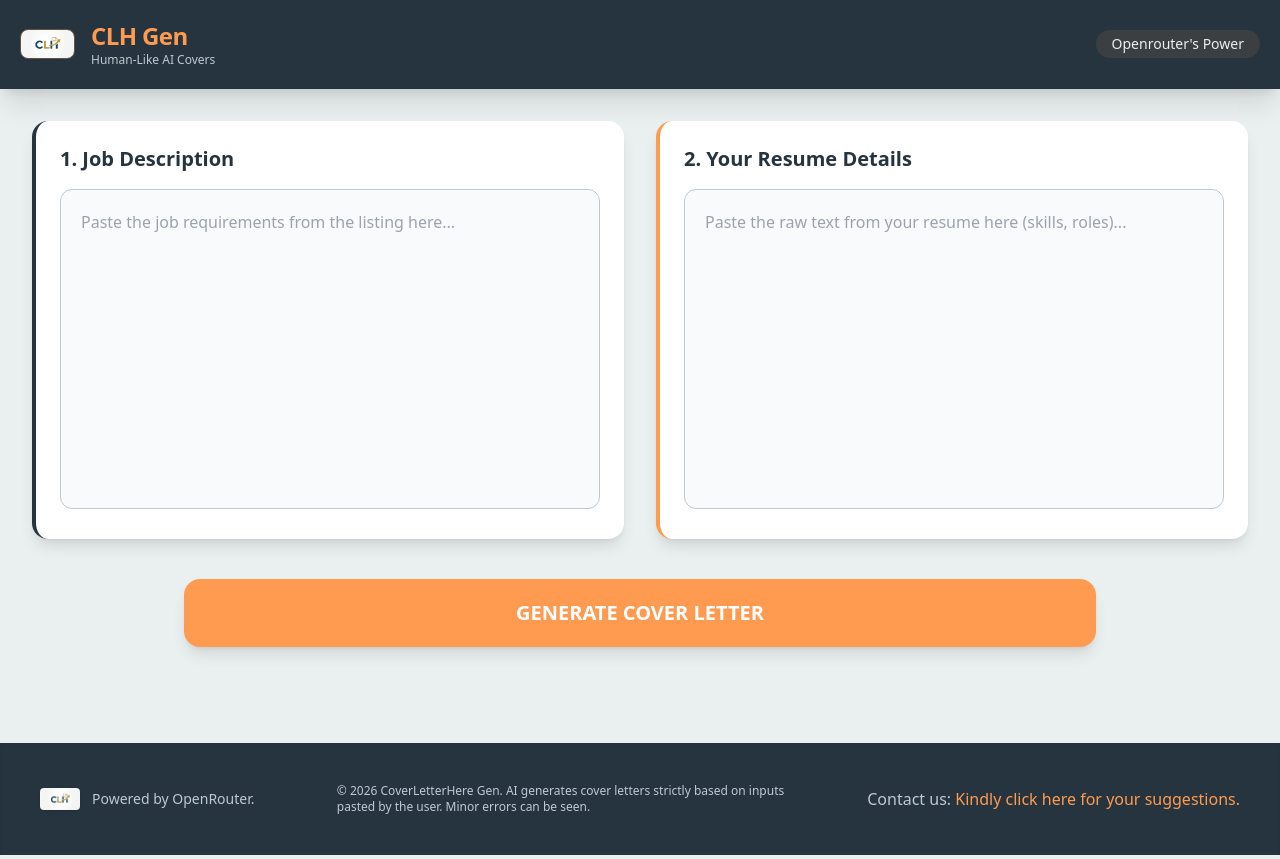
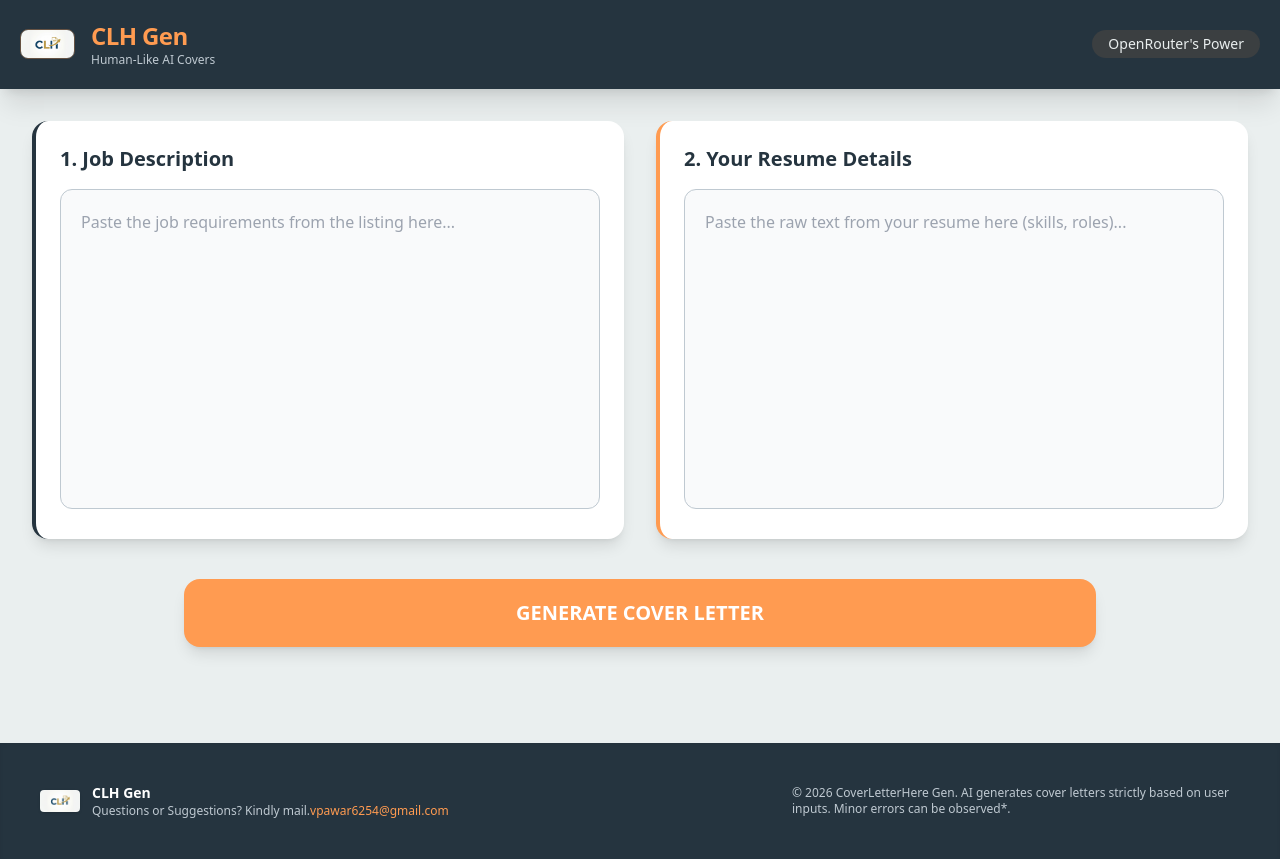
Before and after one commit to VishwajeetPawar08/CoverLetterHere, a Next.js app: page / in a window 1280 px wide. Built offline with nearby package versions, Linux system fonts and the light colour scheme.

Commit message:
minor edits in copy cl button, footer, header

```diff
--- a/app/page.tsx
+++ b/app/page.tsx
@@ -56,7 +56,7 @@
           </div>
         </div>
         <div className="text-[#EAEFEF] text-sm font-medium bg-[#FF9B51]/10 px-4 py-1 rounded-full hidden md:block">
-          Openrouter's Power
+          OpenRouter's Power
         </div>
       </nav>
 
@@ -154,12 +154,12 @@
                     navigator.clipboard.writeText(result);
                     alert("Copied to clipboard!");
                   }}
-                  className="flex items-center gap-2 bg-[#25343F] text-white px-4 py-2 rounded-lg hover:bg-black transition-all text-sm font-bold"
+                  className="flex items-center justify-center gap-2 bg-[#25343F] text-white px-4 py-2 rounded-lg hover:bg-black transition-all text-sm font-bold mx-auto md:mx-0"
                 >
                   <svg xmlns="http://www.w3.org/2000/svg" className="h-4 w-4" fill="none" viewBox="0 0 24 24" stroke="currentColor">
-                    <path strokeLinecap="round" strokeLinejoin="round" strokeWidth={2} d="Ref8 5H6a2 2 0 00-2 2v12a2 2 0 002 2h10a2 2 0 002-2v-1M8 5a2 2 0 002 2h2a2 2 0 002-2M8 5a2 2 0 012-2h2a2 2 0 012 2m0 0h2a2 2 0 012 2v3m2 4H10m0 0l3-3m-3 3l3 3" />
+                    <path strokeLinecap="round" strokeLinejoin="round" strokeWidth={2} d="M8 5H6a2 2 0 00-2 2v12a2 2 0 002 2h10a2 2 0 002-2v-1M8 5a2 2 0 002 2h2a2 2 0 002-2M8 5a2 2 0 012-2h2a2 2 0 012 2m0 0h2a2 2 0 012 2v3m2 4H10m0 0l3-3m-3 3l3 3" />
                   </svg>
-                  COPY LETTER
+                  <span>COPY LETTER</span>
                 </button>
 
 
@@ -181,18 +181,17 @@
         <div className="max-w-7xl mx-auto flex flex-col md:flex-row justify-between items-center text-center md:text-left gap-4">
           <div className="flex items-center gap-3">
             <Image src="/logo.png" alt="Logo" width={40} height={40} className="rounded shadow" />
-            <p className="text-sm">Powered by OpenRouter.</p>
+            <div className="flex flex-col items-start">
+              <p className="text-sm font-bold text-white">CLH Gen</p>
+              {/* The Mail Link is here */}
+              <span className="text-xs">
+                Questions or Suggestions? Kindly mail.<a href="mailto:vpawar6254@gmail.com" className="text-[#FF9B51] hover:text-[#e08a46]">vpawar6254@gmail.com</a>
+              </span>
+            </div>
           </div>
-          <p className="text-xs max-w-md">© 2026 CoverLetterHere Gen. AI generates cover letters strictly based on inputs pasted by the user. Minor errors can be seen.</p>
-          <span className="text-[#BFC9D1]">
-            Contact us:{" "}
-            <a
-              href="mailto:vpawar6254@gmail.com"
-              className="text-[#FF9B51] hover:underline transition-all"
-            >
-              Kindly click here for your suggestions.
-            </a>
-          </span>
+          <p className="text-xs max-w-md">
+            © 2026 CoverLetterHere Gen. AI generates cover letters strictly based on user inputs. Minor errors can be observed*.
+          </p>
         </div>
       </footer>
     </div>
```
